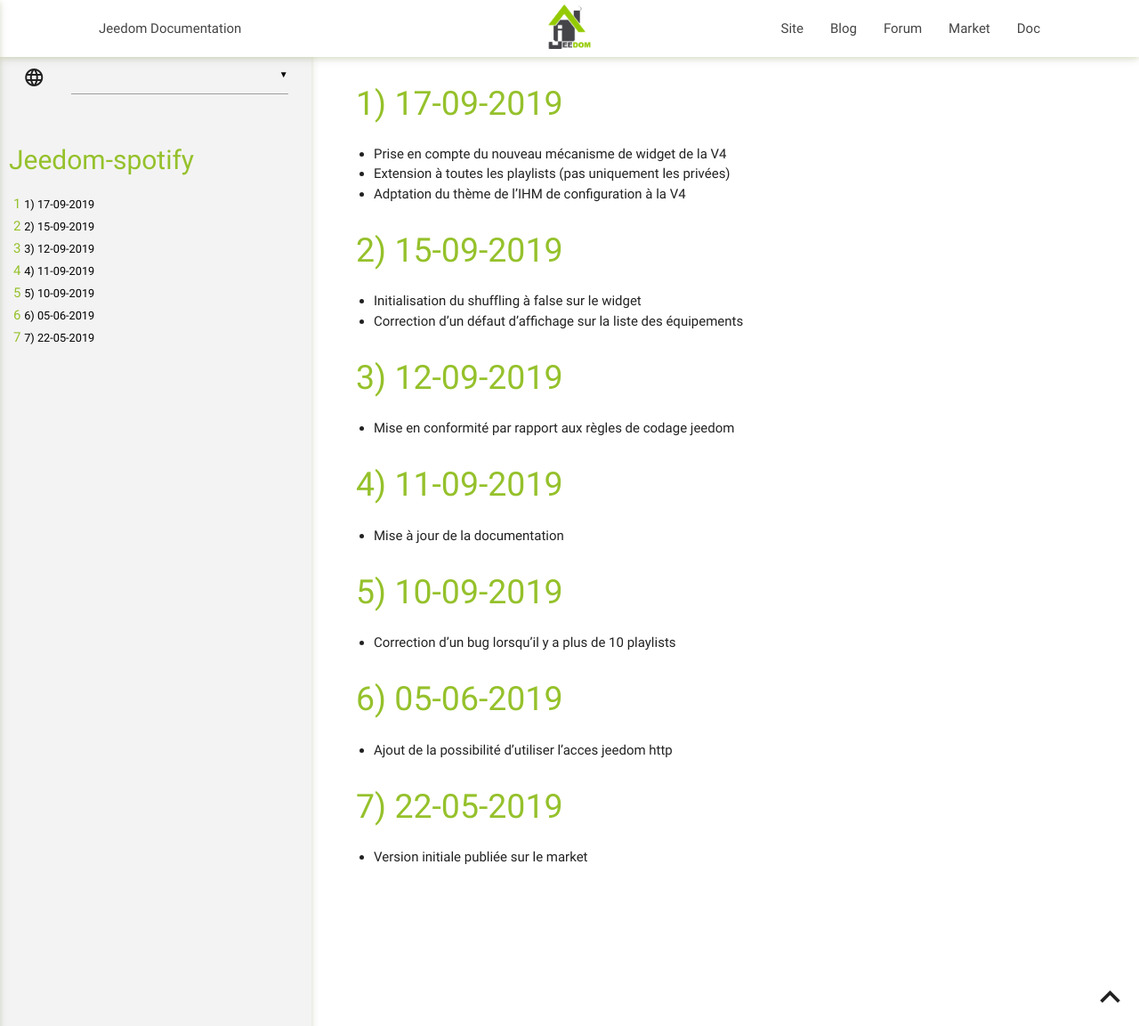
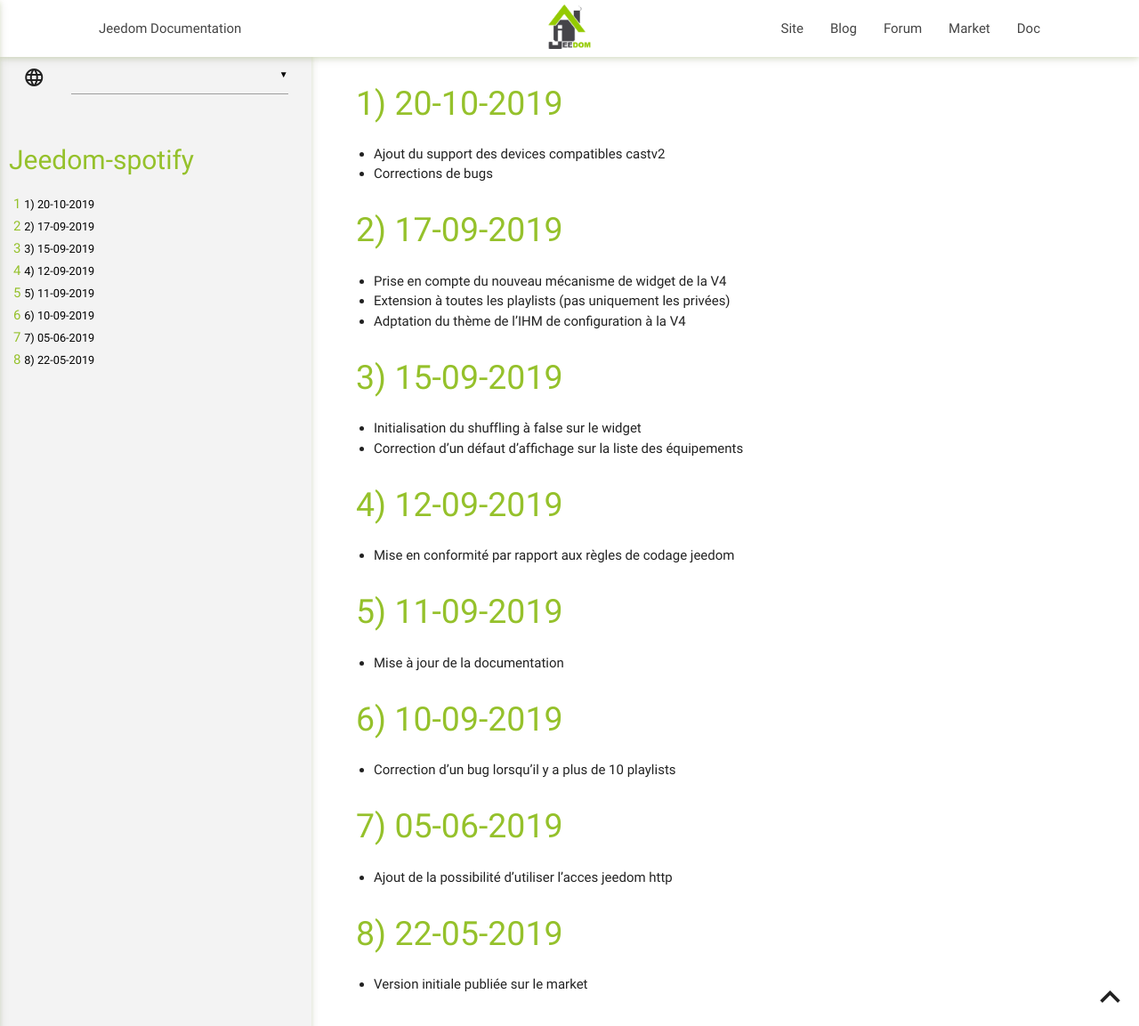
Before and after one commit to lucguinchard/jeedom-plugin-spotify, a Jekyll site: the page built from docs/fr_FR/changelog.md, in a window 1280 px wide and 1153 px high. Shown: the whole window at 89% size. Built offline with Jekyll 4.4.1, drawn with Linux system fonts in a browser that asks for light colours; our own code applies the rules of GitHub Pages for plain Markdown files.

Commit message:
20-10-2019 Beta release with cast support

```diff
--- a/docs/fr_FR/changelog.md
+++ b/docs/fr_FR/changelog.md
@@ -1,3 +1,8 @@
+# 20-10-2019
+
+- Ajout du support des devices compatibles castv2
+- Corrections de bugs
+
 # 17-09-2019
 
 - Prise en compte du nouveau mécanisme de widget de la V4
```
Also changed, not shown: docs/fr_FR/index.md (+2 -0 lines), docs/assets/images/plugin.png.
